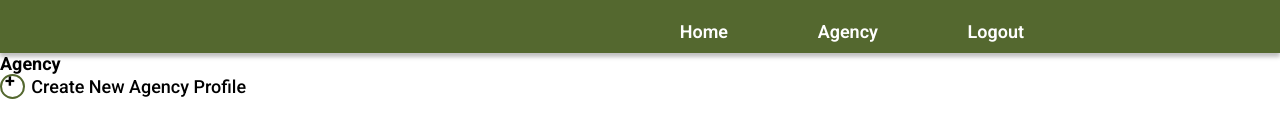
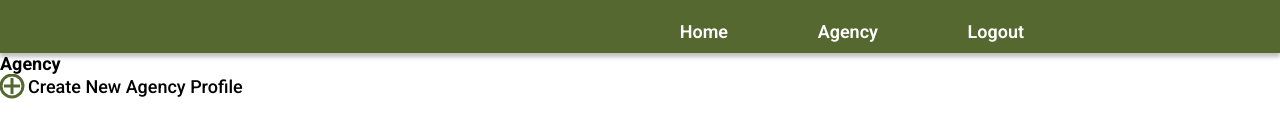
Before and after one commit to TritonSE/FSD-Distribution-Web-App, a React (Create React App) app in the folder frontend/: page /agency in a window 1280 px wide. Shown: the part 162-300 px from the top of the page. Built offline with nearby package versions, Linux system fonts and the light colour scheme; no server answers; sample sign-in values are in the browser's storage.

Commit message:
Use svg for CreateAgencyBtn icon

```diff
--- a/frontend/src/components/CreateAgencyBtn/CreateAgencyBtn.css
+++ b/frontend/src/components/CreateAgencyBtn/CreateAgencyBtn.css
@@ -6,28 +6,18 @@
   justify-content: space-between;
 }
 
-/* Styling for circular div element and plus sign */
-.res-circle {
-  background: #ffffff;
-  border: 2px solid #54682f;
-  color: #54682f;
-  border-radius: 50%;
-  text-align: center;
-  width: 25px;
-  height: 25px;
-  font-size: 25px;
-  margin-right: 6.35px;
-  position: relative;
+.icon-circle-plus {
+  margin-right: 3px;
 }
 
-.res-circle strong {
-  position: absolute;
-  top: -6px;
-  left: 3px;
+.icon-circle-plus > * {
+  stroke: #54682f;
+  stroke-width: 3px;
+  fill-opacity: 0;
 }
 
 /* Styling for button text */
-button span {
+.create-agency-btn > span {
   font-family: Roboto;
   font-style: normal;
   font-weight: 500;
--- a/frontend/src/components/CreateAgencyBtn/CreateAgencyBtn.js
+++ b/frontend/src/components/CreateAgencyBtn/CreateAgencyBtn.js
@@ -14,9 +14,18 @@ function CreateAgencyBtn() {
 
   return (
     <button type="button" className="create-agency-btn" onClick={handleClick}>
-      <div className="res-circle">
-        <strong>+</strong>
-      </div>
+      <svg
+        className="icon-circle-plus"
+        width="25"
+        height="25"
+        viewBox="0 0 25 25"
+        aria-hidden="true"
+        focusable="false"
+      >
+        <circle cx="12" cy="12" r="11" />
+        <line x1="4" y1="12" x2="20" y2="12" />
+        <line x1="12" y1="4" x2="12" y2="20" />
+      </svg>
       <span>Create New Agency Profile</span>
     </button>
   );
```
